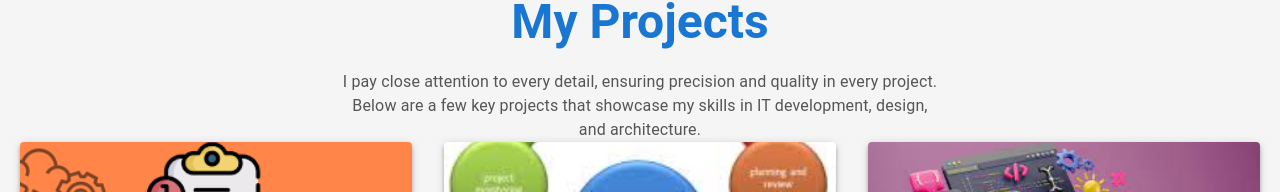
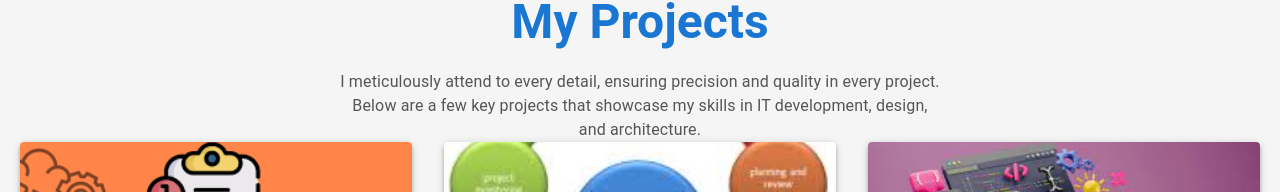
Before and after one commit to tlieu8/Remake_Assignment_1_Lieu_Minh_COMP_229, a React (Vite) app in the folder client/: page /project in a window 1280 px wide. Shown: the part 191-383 px from the top of the page. Built offline with nearby package versions, Linux system fonts and the light colour scheme.

Commit message:
Final Update project

```diff
--- a/client/src/project.jsx
+++ b/client/src/project.jsx
@@ -67,7 +67,7 @@ export default function Project() {
         My Projects
       </ProjectTitle>
       <Typography variant="body1" align="center" paragraph style={{ color: '#555', maxWidth: '600px', margin: '0 auto' }}>
-        I pay close attention to every detail, ensuring precision and quality in every project. Below are a few key projects that showcase my skills in IT development, design, and architecture.
+      I meticulously attend to every detail, ensuring precision and quality in every project. Below are a few key projects that showcase my skills in IT development, design, and architecture.
       </Typography>
 
 
```
